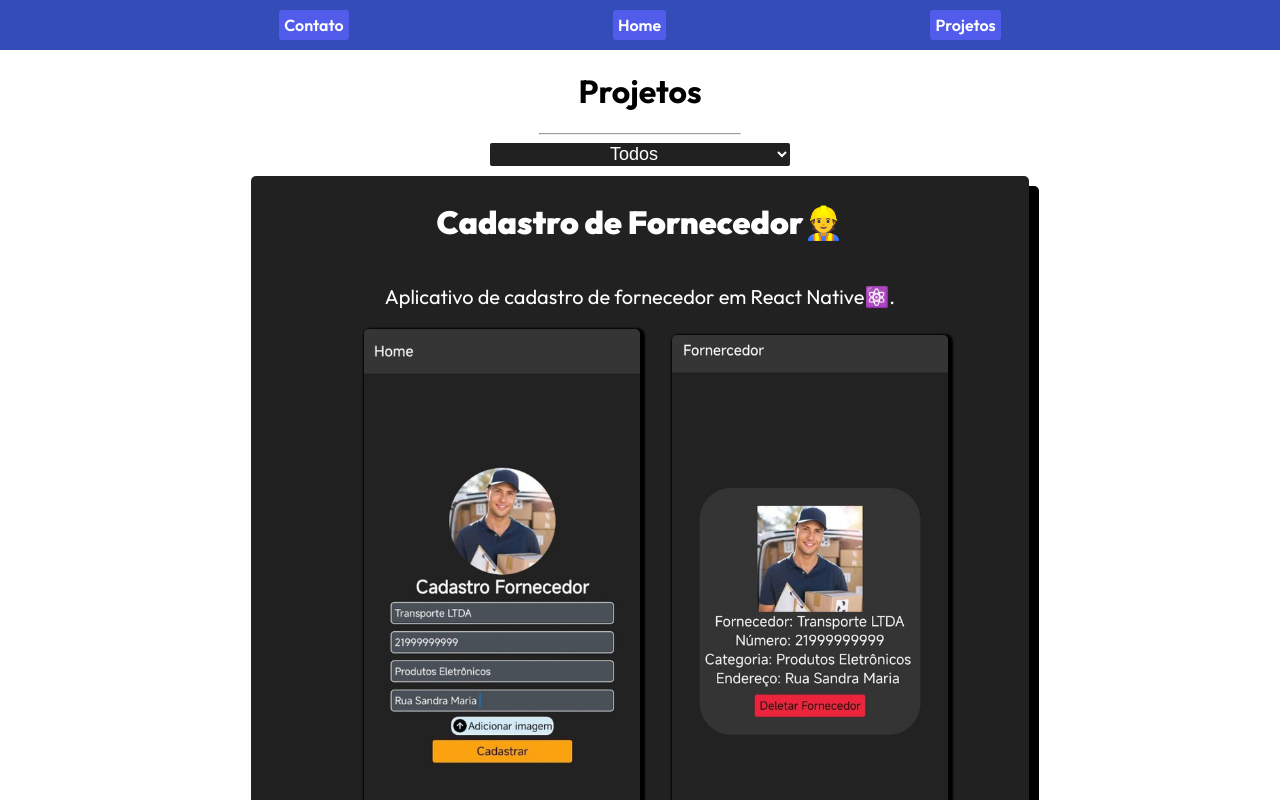
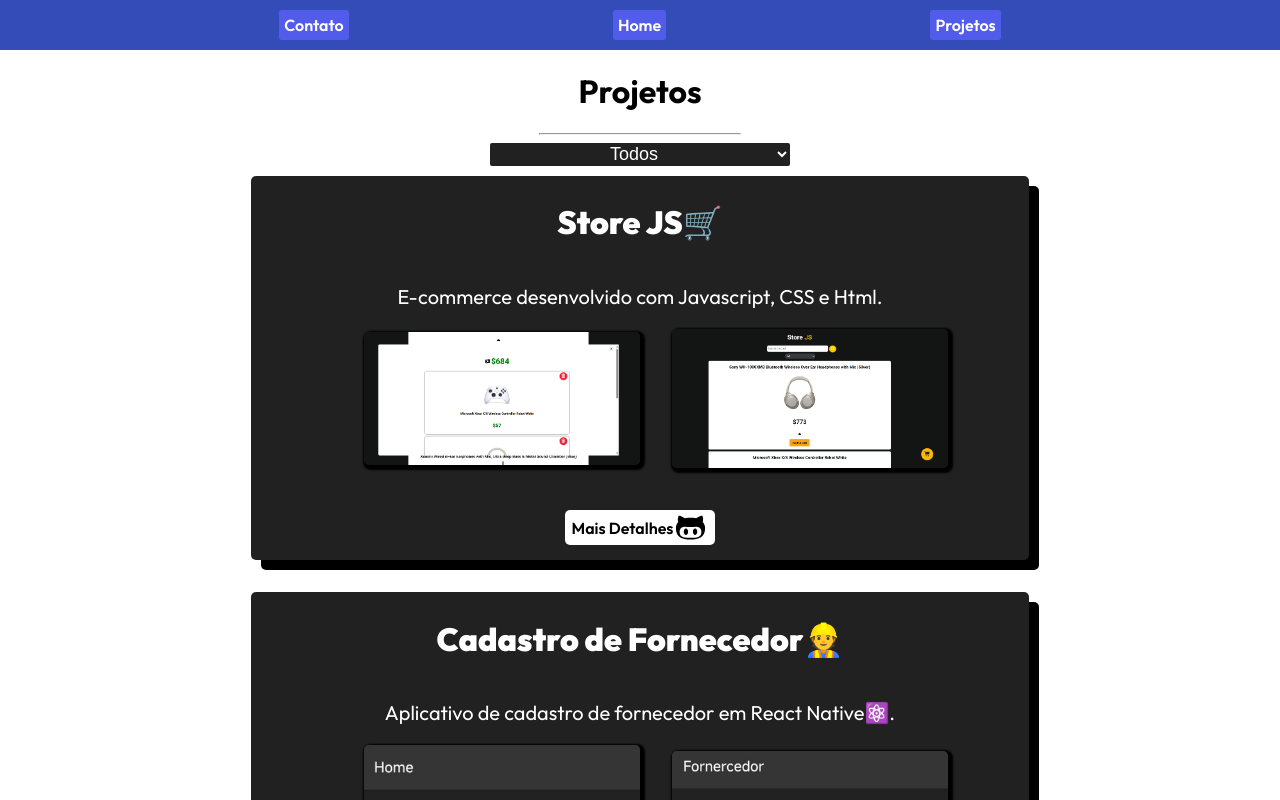
Before and after one commit to CristianS09/portfolio-react-js, a React (Vite) app: page /projetos in a window 1280 px wide. Shown: the top 800 px of the page. Built offline with nearby package versions, Linux system fonts and the light colour scheme.

Commit message:
Adicionando novo projeto na aba projetos

```diff
--- a/src/components/Projects/Projects.css
+++ b/src/components/Projects/Projects.css
@@ -27,7 +27,7 @@
     box-shadow: 10px 10px;
     animation-name: opacity;
     animation-duration: 0.8s;
-    animation-timing-function: ease-out;
+    animation-timing-function: ease;
 }
 
 .project-card h1 {
--- a/src/components/Projects/Projects.tsx
+++ b/src/components/Projects/Projects.tsx
@@ -43,6 +43,7 @@ function Projects() {
         <div className="select-container">
             <select onChange={(value) => selectList(value.target.value)} defaultValue={'All'}>
                 <option value={'All'}>Todos</option>
+                <option value={'Javascript/Html/CSS'}>Javascript /Html/ CSS</option>
                 <option value={'React'}>React</option>
                 <option value={'Java'}>Java</option>
                 <option value={'React Native'}>React Native</option>
@@ -50,9 +51,8 @@ function Projects() {
             </select>
         </div>
         {selectElement.map((e) =>
-            <body>
-                <div className="container">
-                    <div key={e.id} className="project-card">
+            <div className="container" key={e.id}>
+                <div className="project-card">
                     <h1>{e.title}</h1>
                     <p>{e.subtitle}</p>
                     <div className="images-container">
@@ -67,7 +67,6 @@ function Projects() {
                     </a>
                 </div>
             </div>
-            </body>
         )}
     </>
     );
--- a/src/data/projectsData.ts
+++ b/src/data/projectsData.ts
@@ -1,10 +1,12 @@
 const projectsData = [
+    { id: 0, title: 'Store JS🛒', subtitle: 'E-commerce desenvolvido com Javascript, CSS e Html.', images: ['/images/store-js-carrinho.png', '/images/store-js-inicio.png'], link: 'https://github.com/CristianS09/store-js.git', alt: 'Aplicação E-commerce Javascript', language: 'Javascript/Html/CSS' },
     { id: 1, title: 'Cadastro de Fornecedor👷', subtitle: 'Aplicativo de cadastro de fornecedor em React Native⚛️.', images: ['/images/fornecedor1.jpg', '/images/fornecedor2.jpg'], link: 'https://github.com/CristianS09/cadastro-fornecedor-react-native.git', alt: 'App Fornecedor React Native', language: 'React Native' },
     { id: 2, title: 'Agência de Viagem✈️', subtitle: 'Aplicativo de Agência de viagem em Flutter📱.', images: ['/images/app-destino1.jpeg', '/images/app-destiono2.jpeg'], link: 'https://github.com/CristianS09/agencia-viagem-flutter.git', alt: 'App Agencia de Viagem', language: 'Flutter' },
     { id: 3, title: 'Agenda📝', subtitle: 'Aplicação web de agenda em Java☕.', images: ['/images/agenda1.jpeg', '/images/agenda2.jpeg'], link: 'https://github.com/CristianS09/agenda-java-web.git', alt: 'App Agenda', language: 'Java' },
     { id: 4, title: 'My Weather🌧️', subtitle: 'Aplicação de previsão do tempo em React Native⚛️.', images: ['/images/my-weather1.jpg', '/images/my-weather2.jpg'], link: 'https://github.com/CristianS09/my-weather.git', alt: 'App Previsão do Tempo', language: 'React Native' },
     { id: 5, title: 'Jojo´s Bizarre Adventure Api⭐', subtitle: 'Api de personagens de Jojo´s Bizarre Adventure desenvolvida em Java e Spring Boot🍃 .', images: ['/images/api1.png', '/images/api2.png'], link: 'https://github.com/CristianS09/jojo-api-spring-boot.git', alt: 'Api de Jojo´s Bizarre Adventure', language: 'Java' },
     { id: 6, title: 'Conversor de Moeda💲', subtitle: 'App de conversão de moeda desenvolvido com React e Typescript💻.', images: ['/images/conversor-1.png', '/images/conversor-2.png'], link: 'https://github.com/CristianS09/conversor-react-js.git', alt: 'App conversão de moeda', language: 'React' },
+
 ];
 
 export default projectsData;
```
Also changed, not shown: public/images/store-js-carrinho.png (added), public/images/store-js-inicio.png (added). Lines whose indentation alone changed are shown as unchanged.
